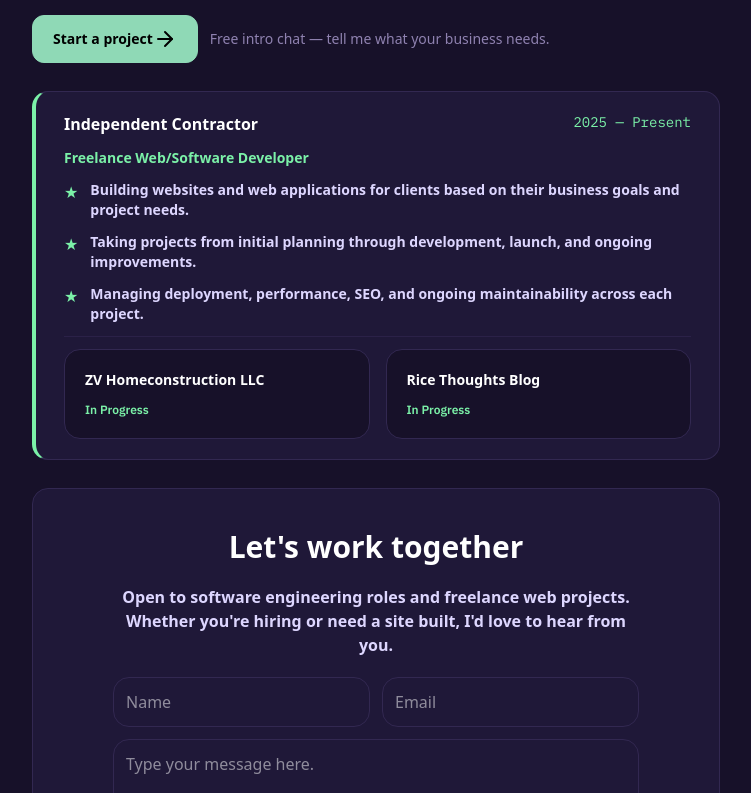
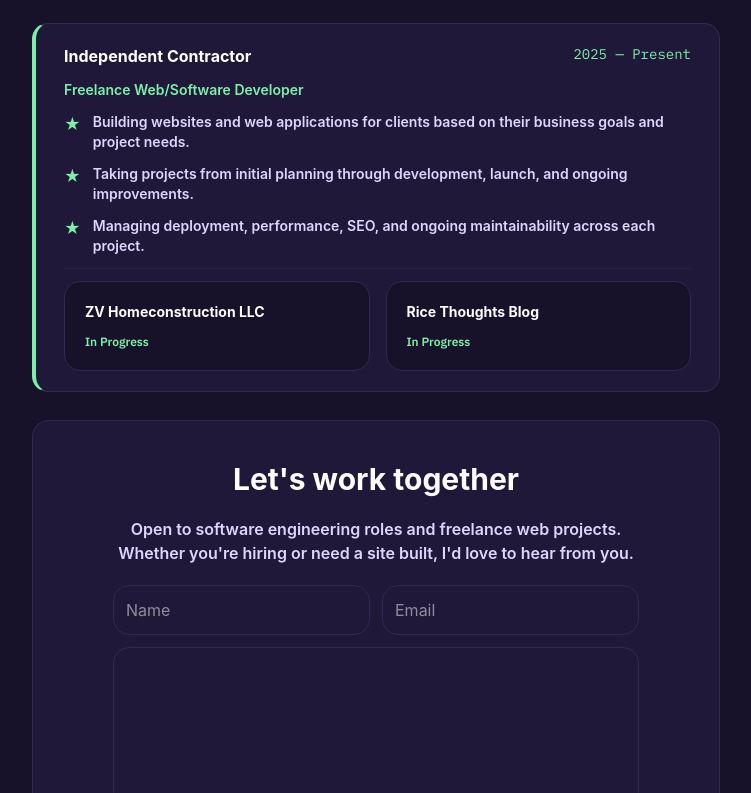
Before and after one commit to evaxliu/personal-website, a Next.js app: page / in a window 1280 px wide. Shown: the part 2007-2800 px from the top of the page, without its empty margins (264-1015 px from the left). Built offline with nearby package versions, Linux system fonts and the light colour scheme.

Commit message:
improve scrollbar visuals for contact form message box. improve submission success message

```diff
--- a/package.json
+++ b/package.json
@@ -17,13 +17,13 @@
     "react-dom": "19.2.1"
   },
   "devDependencies": {
-    "@tailwindcss/postcss": "^4",
+    "@tailwindcss/postcss": "^4.3.2",
     "@types/node": "^20",
     "@types/react": "18.2.42",
     "@types/react-dom": "18.2.17",
     "eslint": "^9",
     "eslint-config-next": "16.0.10",
-    "tailwindcss": "^4",
+    "tailwindcss": "^4.3.2",
     "typescript": "^5"
   }
 }
--- a/src/app/components/Contact-Form.tsx
+++ b/src/app/components/Contact-Form.tsx
@@ -16,7 +16,11 @@ export default function ContactForm() {
     });
 
     const data = await response.json();
-    setResult(data.success ? "Success!" : "Error");
+    setResult(
+      data.success
+        ? "Thanks for reaching out! I’ll review your message and get back to you within 1–2 business days."
+        : "Something went wrong while sending your message. Please try again in a moment."
+    );
   };
 
   return (
@@ -26,7 +30,24 @@ export default function ContactForm() {
         <input type="email" name="email" required placeholder="Email" className="flex border border-[#322851] bg-[#1F1838] rounded-2xl p-3 shrink w-full" />
       </div>
       <div className="flex flex-col gap-3">
-        <textarea name="message" required placeholder="Type your message here." className="flex border border-[#322851] bg-[#1F1838] rounded-2xl w-full p-3 shrink" ></textarea>
+        <div className="h-40 w-full overflow-hidden rounded-2xl border border-[#322851] bg-[#1F1838]">
+          <textarea
+            className="
+              h-full w-full resize-none overflow-y-auto overscroll-y-contain
+              bg-transparent p-3 outline-none
+
+              [scrollbar-color:auto]
+
+              [&::-webkit-scrollbar]:w-2
+              [&::-webkit-scrollbar-track]:bg-transparent
+              [&::-webkit-scrollbar-thumb]:rounded-full
+              [&::-webkit-scrollbar-thumb]:bg-violet-300
+
+              [&::-webkit-scrollbar-button]:hidden
+              [&::-webkit-scrollbar-button]:size-0
+            "
+          />
+        </div>
         <button type="submit" className="flex items-center justify-center h-12 border bg-violet-200 text-[#171129] py-2.5 px-5 rounded-xl font-bold hover:cursor-pointer">Submit</button>
         <p>{result}</p>
       </div>
--- a/src/app/website-sections/Lets-Work-Together.tsx
+++ b/src/app/website-sections/Lets-Work-Together.tsx
@@ -13,7 +13,6 @@ export default function LetsWorkTogether() {
         </p>
 
         <ContactForm />
-
       </div>
     </section>
   );
```
Also changed, not shown: 1 other file (tests, documents, lock files or other folders).
